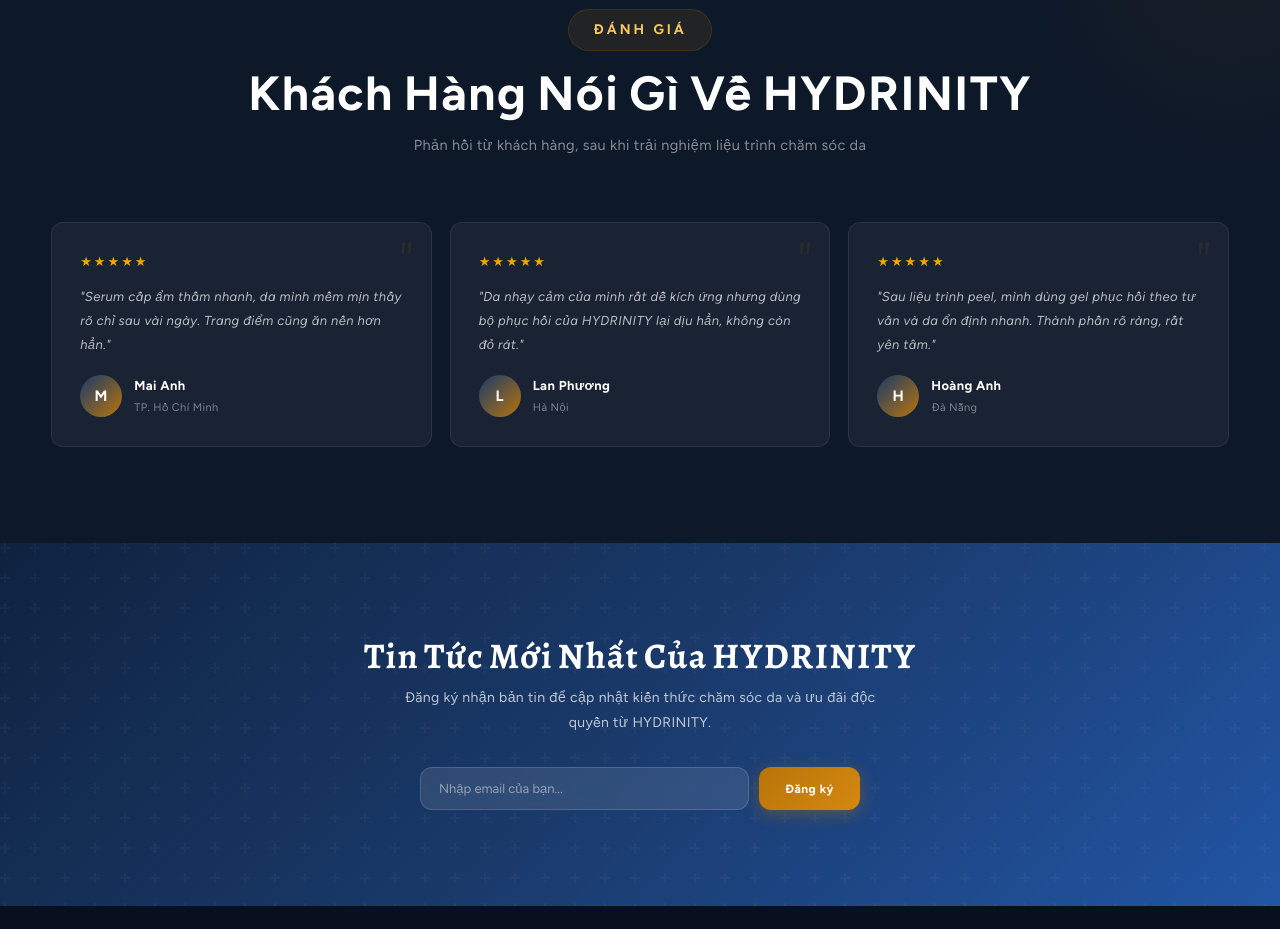
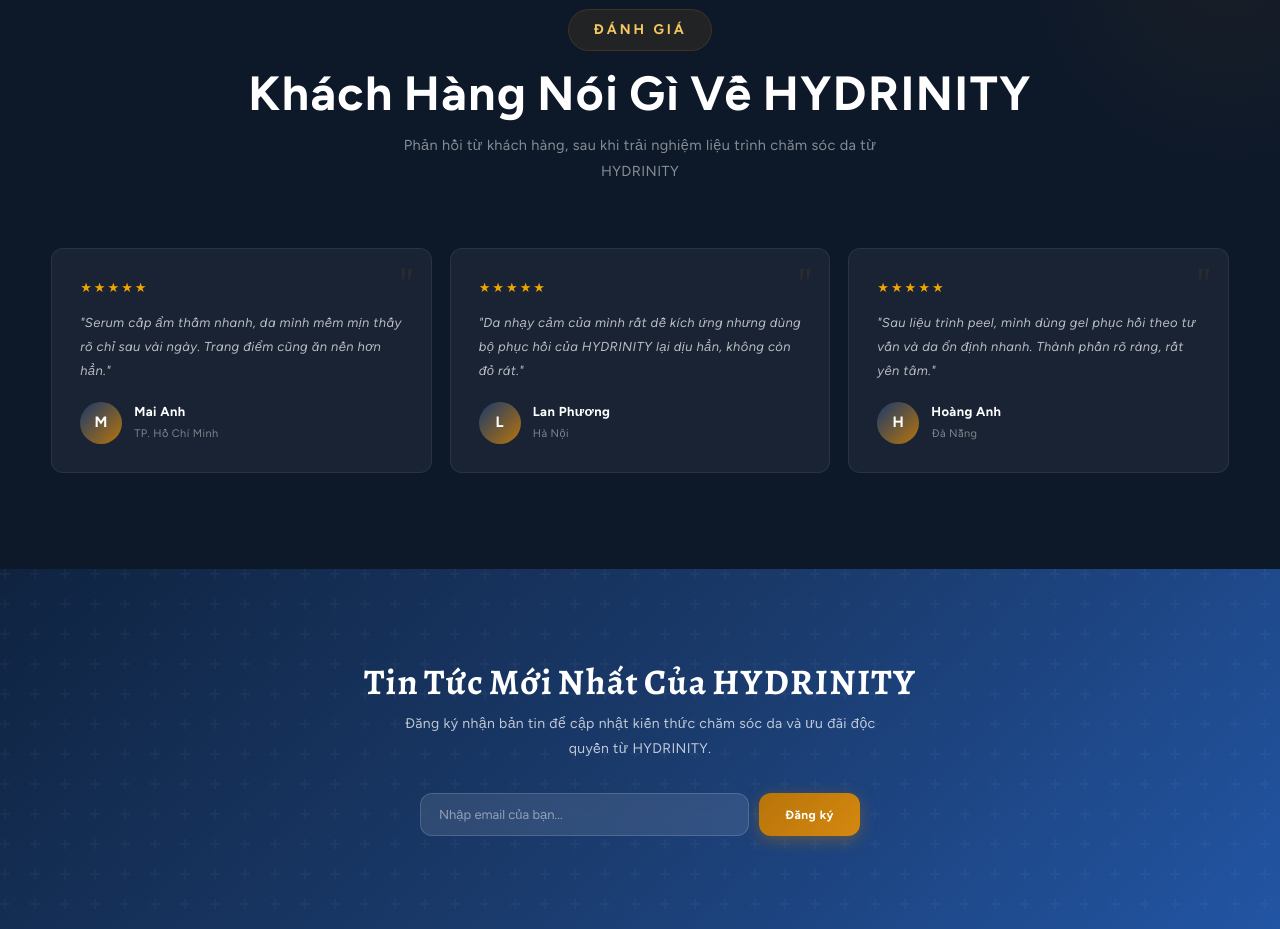
Before and after one commit to thaisung/Sample_Hydrinity_New, a plain HTML site: page index.html in a window 1280 px wide. Shown: the part 6640-7569 px from the top of the page. Drawn offline with Linux system fonts and the light colour scheme; animation ran at ten frames a second.

Commit message:
first com000000000589212120110060012221mit

```diff
--- a/index.html
+++ b/index.html
@@ -2203,7 +2203,7 @@
     <div class="section-header fade-up">
       <span class="section-tag">Đánh giá</span>
       <h2>Khách Hàng Nói Gì Về HYDRINITY</h2>
-      <p>Phản hồi từ khách hàng, sau khi trải nghiệm liệu trình chăm sóc da</p>
+      <p>Phản hồi từ khách hàng, sau khi trải nghiệm liệu trình chăm sóc da từ HYDRINITY</p>
     </div>
     <div class="test-grid fade-up">
       <div class="test-card">
```
